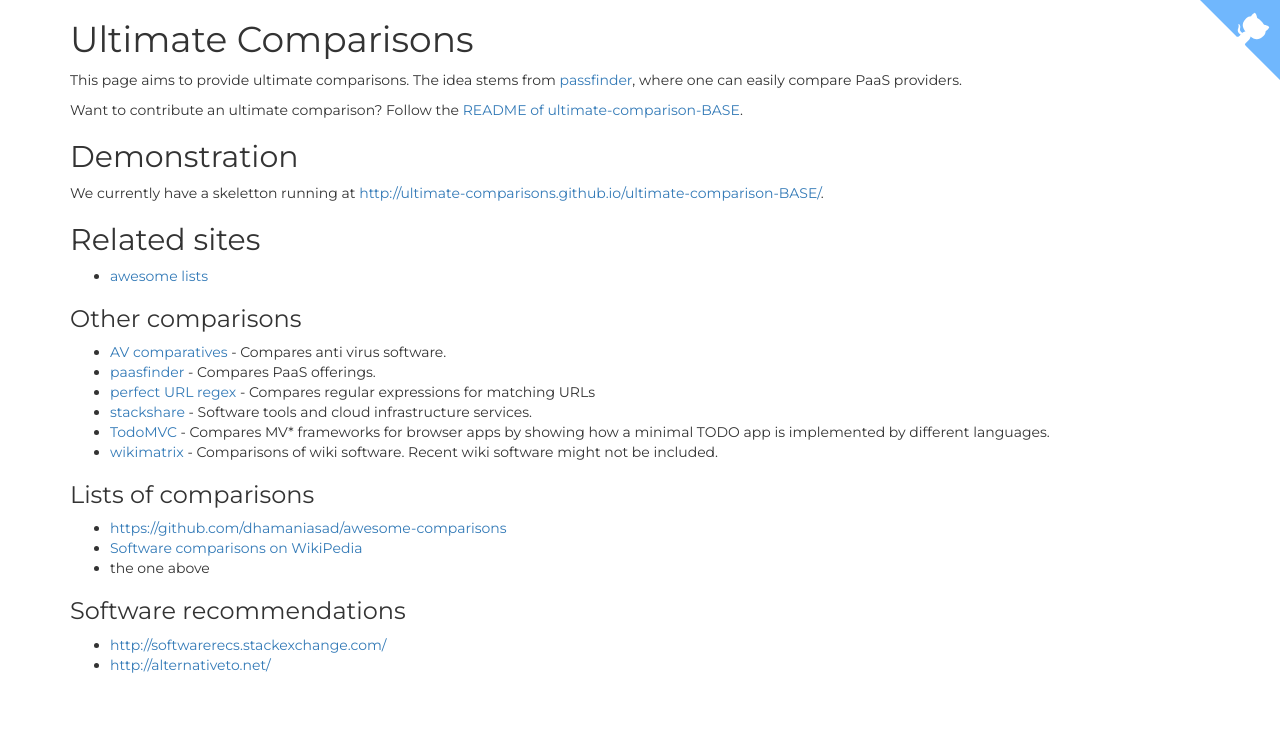
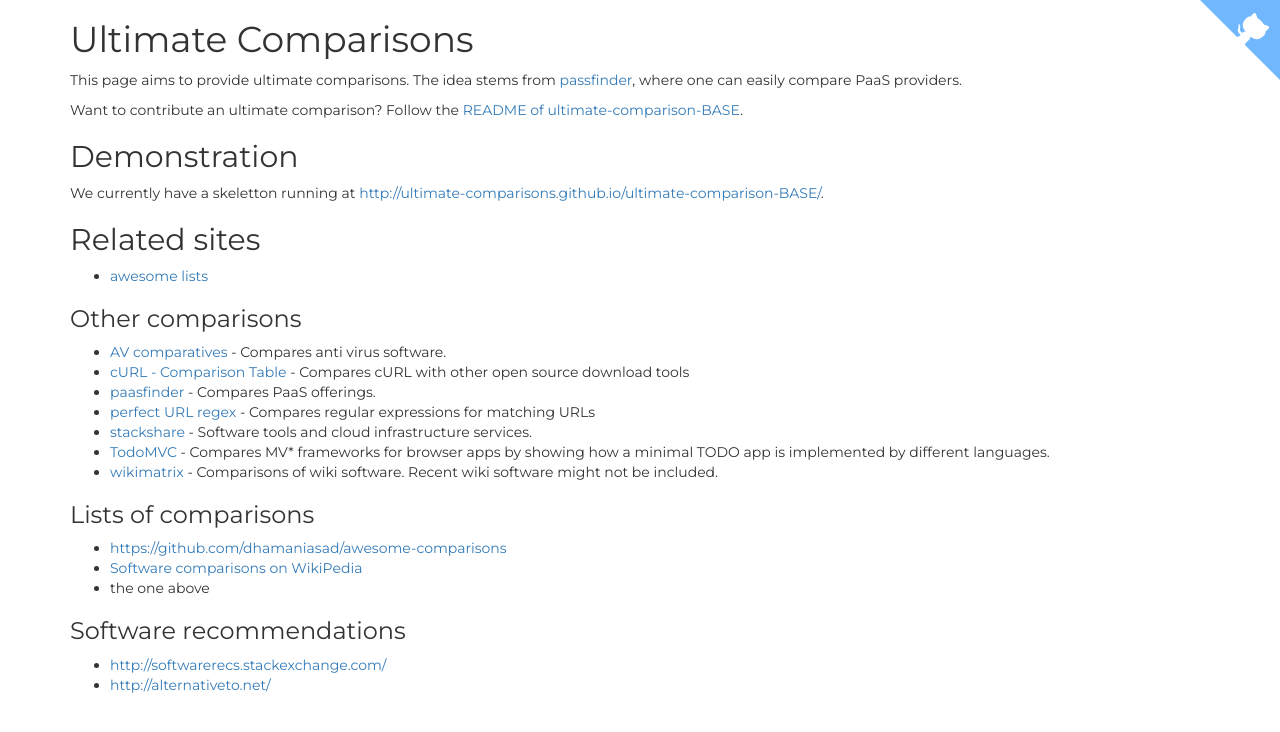
Before and after one commit to ultimate-comparisons/ultimate-comparisons.github.io, a Jekyll site: the page built from index.md, in a window 1280 px wide. Shown: the top 732 px of the page. Built offline with Jekyll 4.4.1, drawn with Linux system fonts in a browser that asks for light colours.

Commit message:
Add cURL

```diff
--- a/index.md
+++ b/index.md
@@ -18,6 +18,7 @@ We currently have a skeletton running at <http://ultimate-comparisons.github.io/
 
 ### Other comparisons
  * [AV comparatives](http://www.av-comparatives.org/) - Compares anti virus software.
+ * [cURL - Comparison Table](https://curl.haxx.se/docs/comparison-table.html) - Compares cURL with other open source download tools
  * [paasfinder](https://paasfinder.org/) - Compares PaaS offerings.
  * [perfect URL regex](https://mathiasbynens.be/demo/url-regex) - Compares regular expressions for matching URLs
  * [stackshare](http://stackshare.io/) - Software tools and cloud infrastructure services.
```
